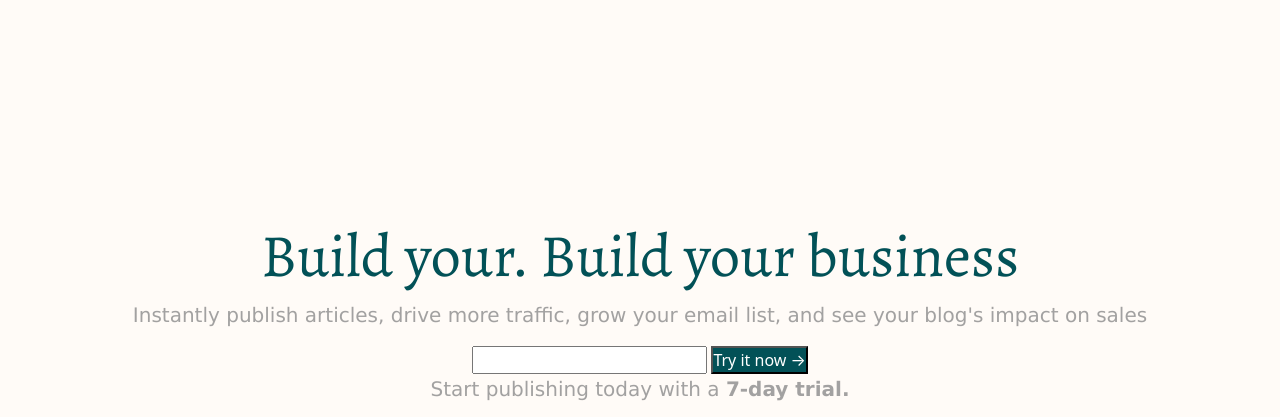
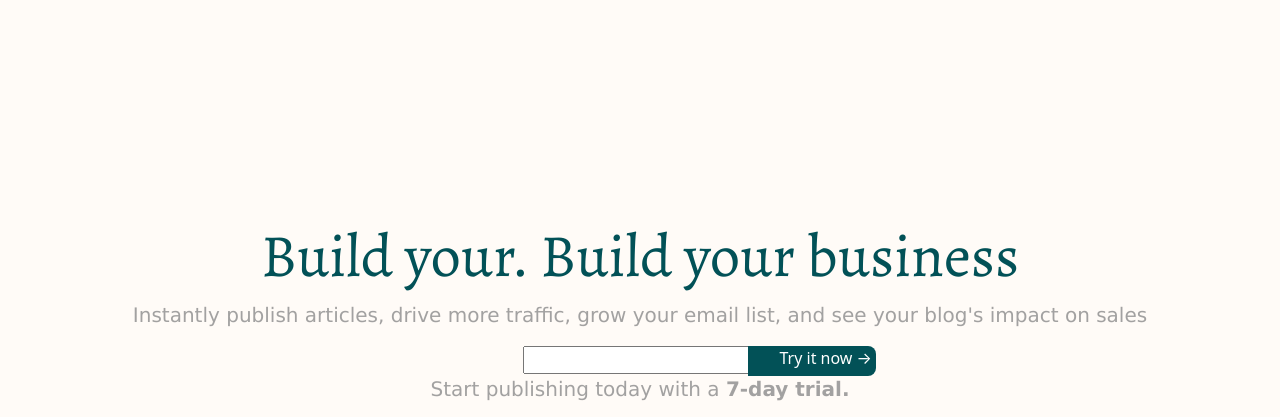
Before and after one commit to lui56ui11en/matcha, a website: page index.html in a window 1280 px wide. Shown: the part 65-482 px from the top of the page. Drawn offline with nearby package versions, Linux system fonts and the light colour scheme.

Commit message:
animacion de botonesdel archivo index

```diff
--- a/css/botones.css
+++ b/css/botones.css
@@ -123,7 +123,7 @@ button{
     width: 1%;
     height: 5%;
     background: none;
-    position: absolute;/*permite colocar todo dentro del elemento padre*/
+    position: absolute;
     z-index: 1;
     top: 50%;
     left: 50%;
--- a/css/styles.css
+++ b/css/styles.css
@@ -27,9 +27,6 @@ button {
 }
 
 .header {
-  /* margin-top: 40px;
-  margin-left: 20px;
-  margin-right: 20px; */
   margin: 40px 20px 0;
   font-size: 0;
   font-family: sans-serif;
@@ -99,7 +96,6 @@ li {
 }
 
 .publish {
-  /* container styles if any */
   margin-left: 30px;
 }
 
@@ -156,9 +152,7 @@ iframe {
   background-color: #025157;
   padding: 5% 10%;
   display: grid;
-  /* grid-template-columns: repeat(2, 1fr); */
   height: 660px;
-  /* grid-template-rows: repeat(2, 1fr); */
   grid-template: repeat(2, 1fr) / repeat(2, 1fr);
 }
 
@@ -262,7 +256,6 @@ iframe {
   max-width: 100%;
 }
 
-/* Cambiamos el alto mínimo de la tarjeta, para que se vea bien en responsive */
 .success-stories .card {
   max-width: 370px;
   width: 100%;
@@ -270,13 +263,11 @@ iframe {
   margin: 0 auto;
 }
 
-/* Con object-fit, hacemos que la imagen se ajuste a la medida de su contenedor y limitamos su alto */
 .success-stories .card img {
   max-height: 30vh;
   object-fit: cover;
 }
 
-/* Agregamos position: relative para recibir un elemento con position:absolute más adelante */
 .success-stories .card .card-body {
   max-width: 370px;
   width: 100%;
@@ -284,7 +275,6 @@ iframe {
   padding: 40px 1rem 1rem;
 }
 
-/* Estos son los estilos para textos y acomodo de elementos */
 .success-stories .card .card-body h4 {
   color: #025157;
   font-size: 18px;
@@ -335,7 +325,6 @@ iframe {
   border: none;
 }
 
-/* Aqui hacemos un círculo con CSS! Este se posicionará en el margen superior de .card-body */
 .success-stories .card .card-body .card-circle {
   display: flex;
   align-items: center;
@@ -348,7 +337,6 @@ iframe {
   padding: 5px;
 }
 
-/* Cada círculo tiene su propio color. Verifica qué significa este selector: .card-circle.everly */
 .success-stories .card .card-body .card-circle.everly {
   background-color: #f9da73;
   border: 5px solid #f9da73;
@@ -364,7 +352,6 @@ iframe {
   border: 5px solid #ef7179;
 }
 
-/* Los círculos deben recibir la imagen y ajustarla al tamaño */
 .success-stories .card .card-body .card-circle.everly img,
 .success-stories .card .card-body .card-circle.summit img,
 .success-stories .card .card-body .card-circle.mambe img {
@@ -372,13 +359,7 @@ iframe {
   width: 100%;
 }
 
-/** dispositivos móviles en vista viewport (vertical) */
 @media (max-width: 575px){
-  /* .navbar,
-  .actions {
-    display: none;
-  } */
-
   .main {
     margin-top: 130px;
   }
@@ -406,6 +387,7 @@ iframe {
 
   .publish > form > div > input {
     width: 65%;
+    height: 20px;
   }
 
   .promo {
@@ -449,6 +431,52 @@ iframe {
   }
 }
 
+.texto-boton {
+  font-size: 1rem;
+  height: 30px;
+  width: 10%;
+  padding: 6px 20px;
+  margin-left: -10px;
+  color: #fff;
+  background-color: #025157;
+  border-radius: 8px;
+  border: none;
+  border-top-left-radius: 0;
+  border-bottom-left-radius: 0;
+  position: absolute;
+  overflow: hidden;
+}
+
+.texto-boton span {
+  transition: .5s ease-in-out all;
+    position: absolute;
+    left: 25%;
+    top: 0;
+    z-index: 2;
+}
+
+.texto-boton.uno::after {
+  content: "";
+    width: 1%;
+    height: 5%;
+    background: none;
+    position: absolute;/*permite colocar todo dentro del elemento padre*/
+    z-index: 1;
+    top: 50%;
+    left: 60%;
+    border-radius: 50%;
+    transition: 0.75s ease-in-out all;
+}
+
+.texto-boton.uno:hover::after {
+  transform: scale(170);
+    background: rgb(43, 156, 119);
+    border-radius: 50%;
+    transform-origin: center;
+}
+
+
+
 /** dispositivos pequeños en vista landscape (horizontal) */
 @media (min-width: 576px) and (max-width: 767px) {
 
--- a/index.html
+++ b/index.html
@@ -61,8 +61,8 @@
     <p>Instantly publish articles, drive more traffic, grow your email list, and see your blog's impact on sales</p>
     <form>
       <input type="email" />
-      <button type="submit">
-        Try it now &rarr;
+      <button type="submit" class="texto-boton uno">
+        <span>Try it now &rarr;</span>
       </button>
     </form>
     <p>
@@ -98,7 +98,7 @@
         <p>Start publishing today:</p>
         <div>
           <input type="text" placeholder="Enter email" />
-          <button>Start My Trial</button>
+          <button type="submit" class="texto-boton uno">Start My Trial</button>
         </div>
       </form>
     </article>
@@ -190,7 +190,7 @@
         owners and ecommerce marketers who rely on Matcha for quality content
         and consistent performance from their blogs.
       </p>
-      <button>
+      <button type="submit" class="texto-boton uno">
         Who Uses Matcha?
       </button>
       <figure>
@@ -317,7 +317,7 @@
             </div>
           </div>
         </article>
-        <button>Read the blog</button>
+        <button type="submit" class="texto-boton uno">Read the blog</button>
       </div>
       <div class="col"></div>
       <div class="col"></div>
```
